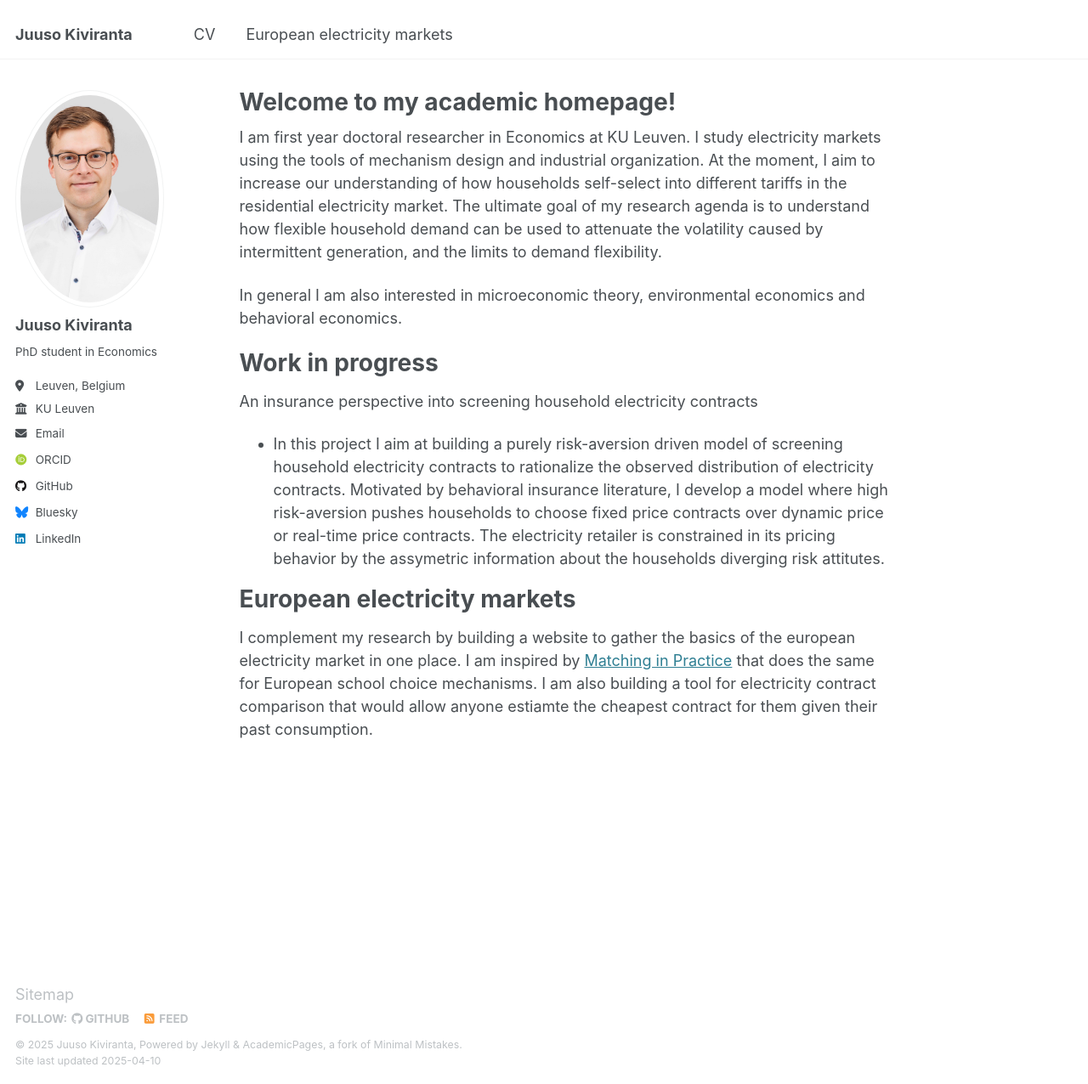
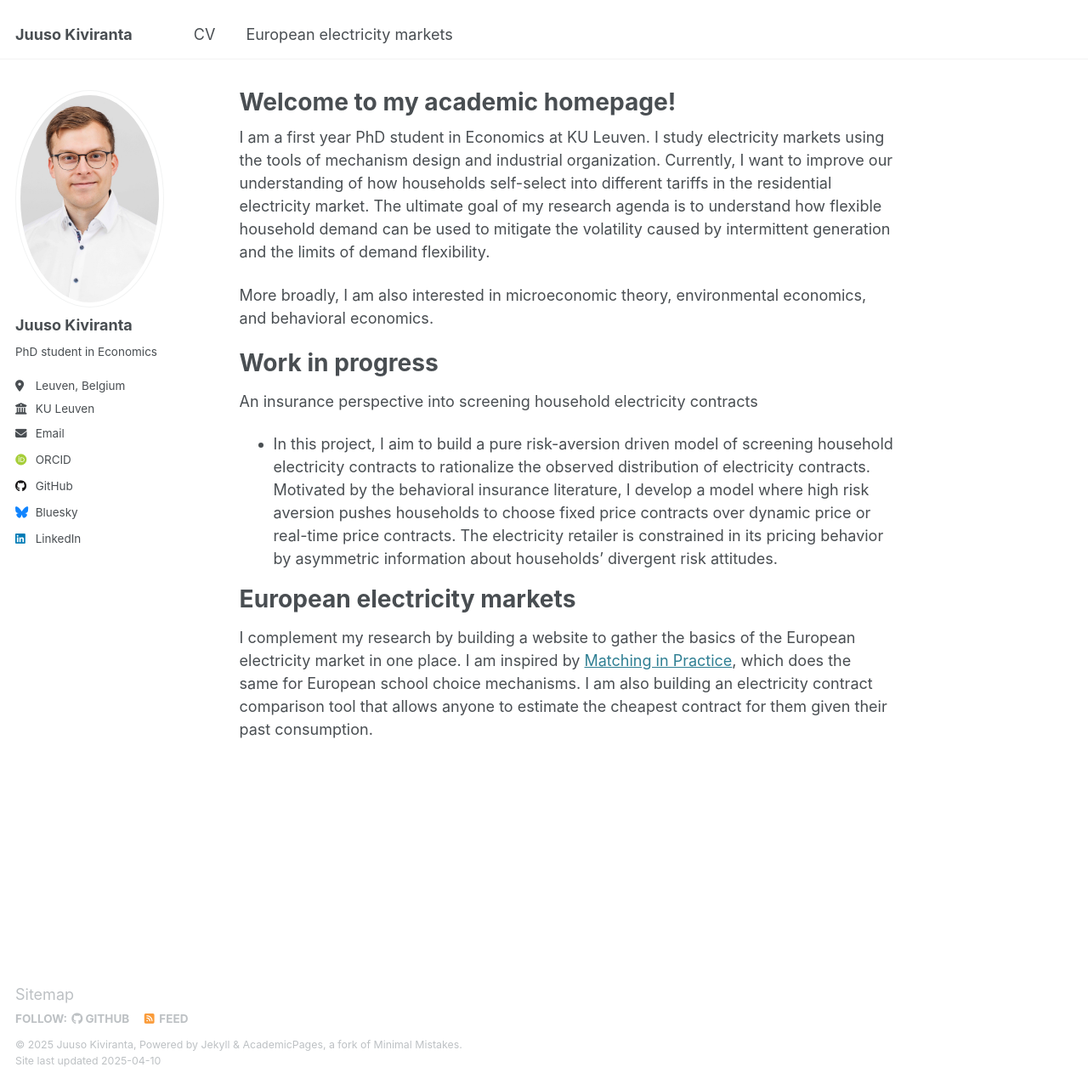
Before and after one commit to jkiviranta/jkiviranta.github.io, a Jekyll site: the page built from _pages/about.md, in a window 1280 px wide and 1276 px high. Shown: the whole window at 85% size. Built offline with Jekyll 4.4.1, drawn with Linux system fonts in a browser that asks for light colours; some web fonts are replaced.

Commit message:
Update about.md

```diff
--- a/_pages/about.md
+++ b/_pages/about.md
@@ -7,15 +7,17 @@ redirect_from:
   - /about.html
 ---
 
-I am first year doctoral researcher in Economics at KU Leuven. I study electricity markets using the tools of mechanism design and industrial organization. At the moment, I aim to increase our understanding of how households self-select into different tariffs in the residential electricity market. The ultimate goal of my research agenda is to understand how flexible household demand can be used to attenuate the volatility caused by intermittent generation, and the limits to demand flexibility.
 
-In general I am also interested in microeconomic theory, environmental economics and behavioral economics.
+I am a first year PhD student in Economics at KU Leuven. I study electricity markets using the tools of mechanism design and industrial organization. Currently, I want to improve our understanding of how households self-select into different tariffs in the residential electricity market. The ultimate goal of my research agenda is to understand how flexible household demand can be used to mitigate the volatility caused by intermittent generation and the limits of demand flexibility.
+
+More broadly, I am also interested in microeconomic theory, environmental economics, and behavioral economics.
 
 Work in progress
 ======
 An insurance perspective into screening household electricity contracts
-- In this project I aim at building a purely risk-aversion driven model of screening household electricity contracts to rationalize the observed distribution of electricity contracts. Motivated by behavioral insurance literature, I develop a model where high risk-aversion pushes households to choose fixed price contracts over dynamic price or real-time price contracts. The electricity retailer is constrained in its pricing behavior by the assymetric information about the households diverging risk attitutes.
+- In this project, I aim to build a pure risk-aversion driven model of screening household electricity contracts to rationalize the observed distribution of electricity contracts. Motivated by the behavioral insurance literature, I develop a model where high risk aversion pushes households to choose fixed price contracts over dynamic price or real-time price contracts. The electricity retailer is constrained in its pricing behavior by asymmetric information about households' divergent risk attitudes.
 
 European electricity markets
 ======
-I complement my research by building a website to gather the basics of the european electricity market in one place. I am inspired by [Matching in Practice](https://matching-in-practice.com/) that does the same for European school choice mechanisms. I am also building a tool for electricity contract comparison that would allow anyone estiamte the cheapest contract for them given their past consumption.
+
+I complement my research by building a website to gather the basics of the European electricity market in one place. I am inspired  by [Matching in Practice](https://matching-in-practice.com/), which does the same for European school choice mechanisms. I am also building an electricity contract comparison tool that allows anyone to estimate the cheapest contract for them given their past consumption.
```
